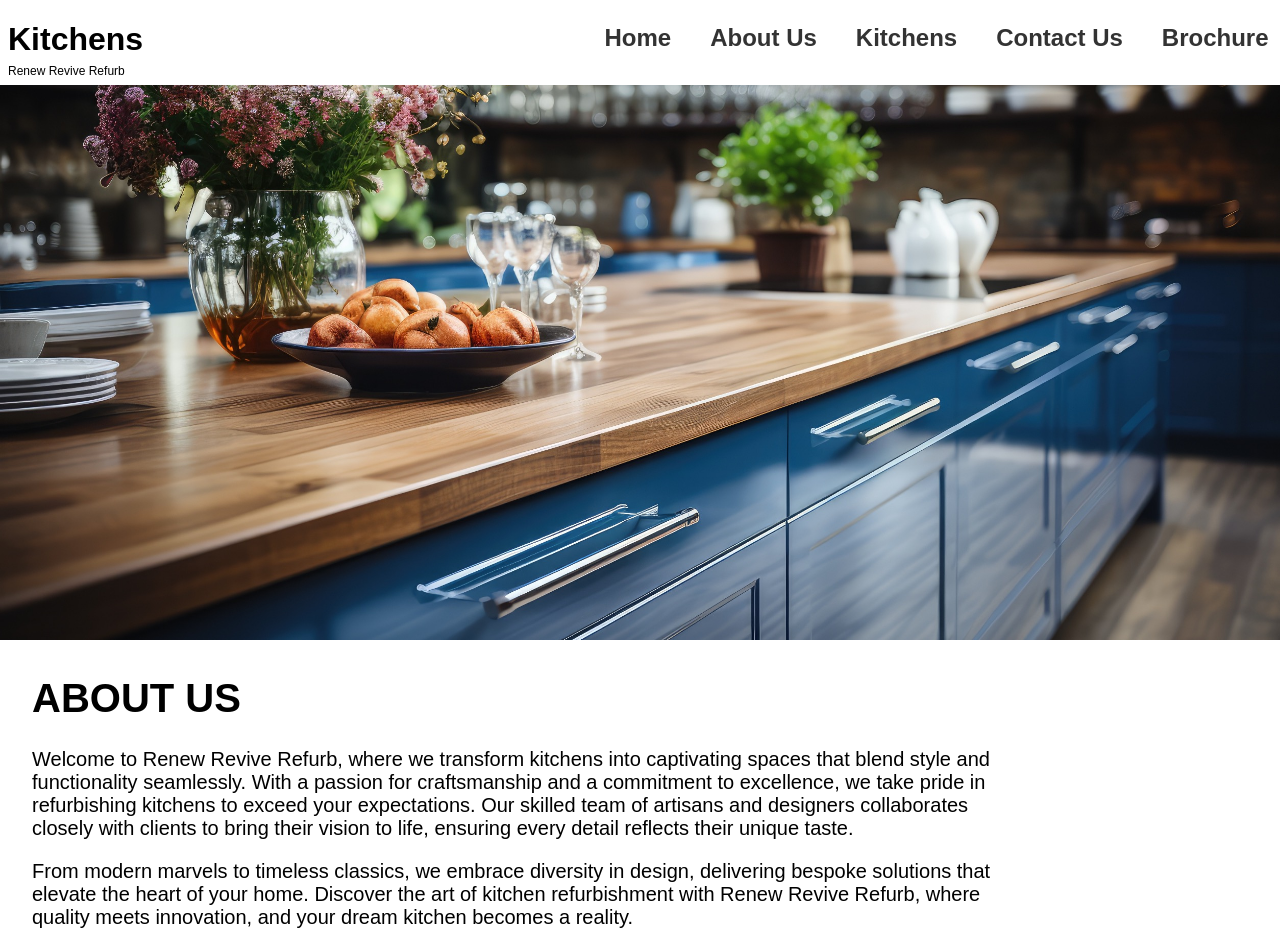
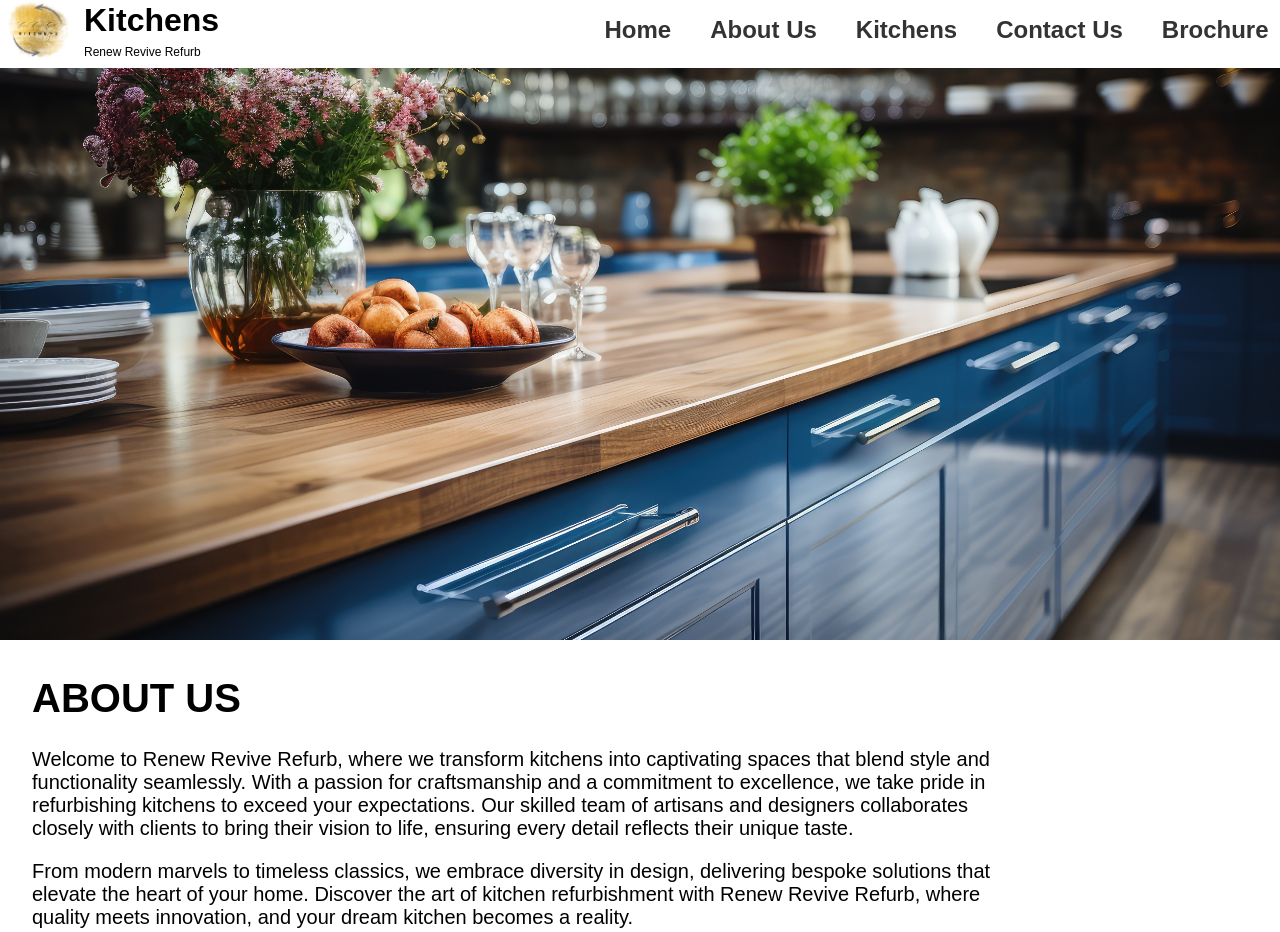
Before and after one commit to KK-Karan/kitchen, a plain HTML site: page about.html in a window 1280 px wide. Shown: the top 932 px of the page. Drawn offline with nearby package versions, Linux system fonts and the light colour scheme.

Commit message:
adding logo to the pages

```diff
--- a/about.html
+++ b/about.html
@@ -4,7 +4,7 @@
     <meta charset="UTF-8" />
     <link rel="icon" type="image/svg+xml" href="/vite.svg" />
     <meta name="viewport" content="width=device-width, initial-scale=1.0" />
-    <title>Vite App</title>
+    <title>RRR Kitchens</title>
 
     <link rel="stylesheet" href="https://fonts.googleapis.com/css2?family=Material+Symbols+Outlined:opsz,wght,FILL,GRAD@24,400,0,0" />
     <link rel="stylesheet" href="./css/normalize.css">
@@ -21,9 +21,12 @@
   </head>
   <body>
     <header class="header__content container ">
-      <div>
-        <h1 class="header"> Kitchens</h1>
-        <sub>Renew Revive Refurb</sub>
+      <div style="display: flex; flex-direction: row; align-items: center; justify-content: center; gap: 16px;">
+        <img src="./assets/logo.png" alt="logo" style="width: 60px; height: 60px;">
+        <div>
+          <h1 class="header" style="margin: 0;"> Kitchens</h1>
+          <sub>Renew Revive Refurb</sub>
+        </div>
       </div>
       <input type="checkbox" id="check">
       <label for="check" class="icon">
```
Also changed, not shown: contact.html (+8 -4 lines), index.html (+7 -4 lines), kitchen.html (+7 -4 lines), assets/logo.png (added).
